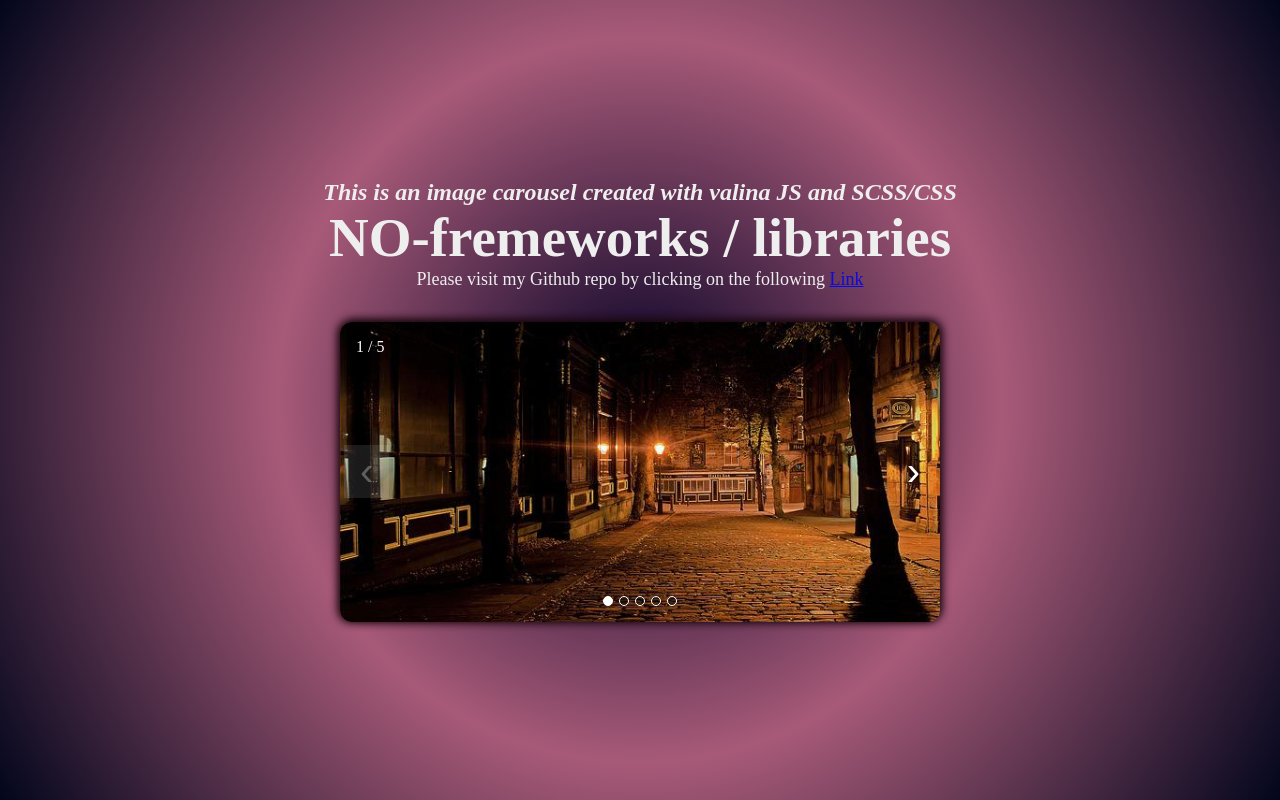
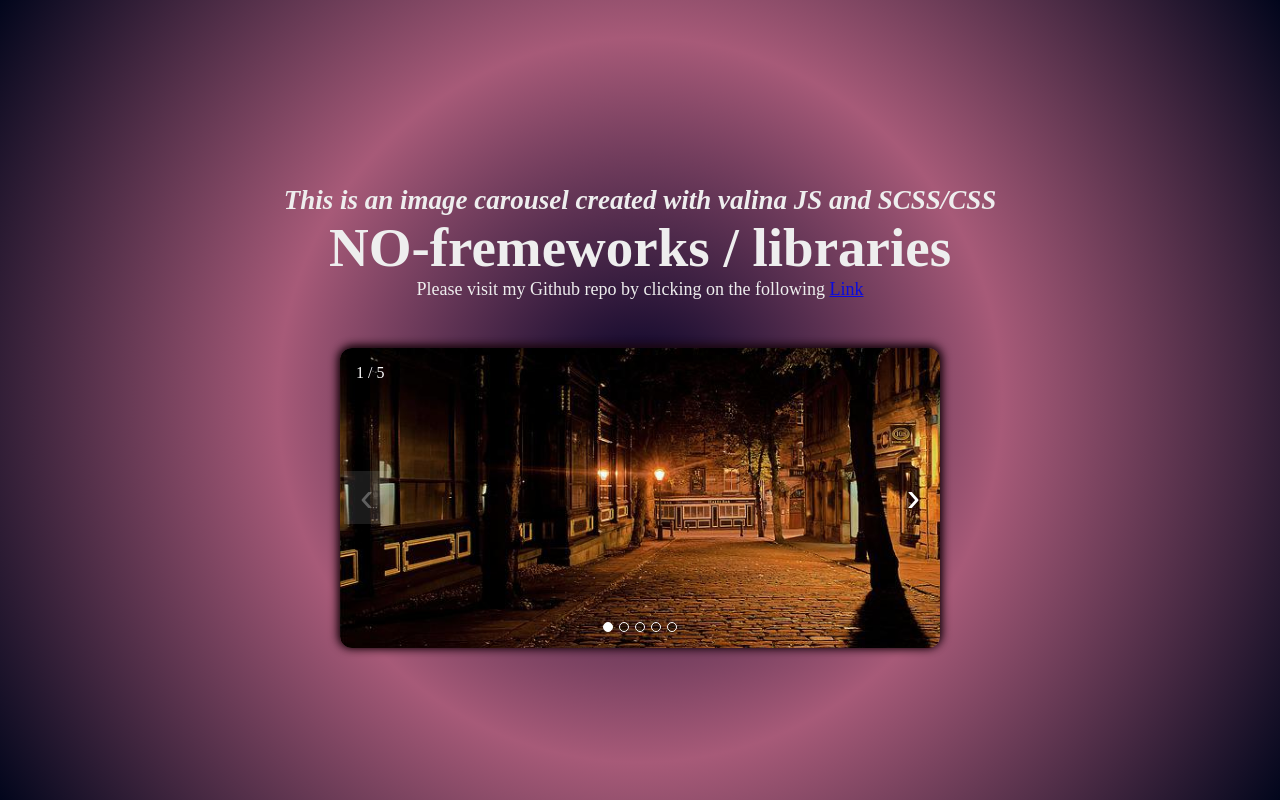
Before and after one commit to Ravichandra77/Image-carousel, a plain HTML site: page index.html in a window 1280 px wide. Drawn offline with Linux system fonts and the light colour scheme.

Commit message:
added some CSS

```diff
--- a/index.html
+++ b/index.html
@@ -13,7 +13,7 @@
         <div class="page-heading">
             <h2 class="main-heading">This is an image carousel created with valina JS and SCSS/CSS</h2>
             <p class="text-big">NO-fremeworks / libraries</p>
-            <p class="default-text">Please visit my Github repo by clicking on the following <a href="https://github.com/Ravichandra77/Image-carousel"> Link</a></p>
+            <p class="default-text">Please visit my Github repo by clicking on the following <a href="https://github.com/Ravichandra77/Image-carousel" target="_blank"> Link</a></p>
         </div>
         <div class="carousel-wrapper" js-carousel-wrapper>
             <div class="slide-number">
--- a/scss/style.scss
+++ b/scss/style.scss
@@ -20,10 +20,12 @@ a[href] {
     flex-direction: column;
     padding: 1rem;
     .page-heading {
-        margin-bottom: 2rem;
+        margin-top: 2rem;
+        margin-bottom: 3rem;
         text-align: center;
         max-width: 100%;
         color: #eee;
+        font-size: calc(14px + 6 * (100vw - 480px)/1200);
         .main-heading {
             font-style: italic;
         }
@@ -62,6 +64,7 @@ a[href] {
             width: 100%;
             height: 100%;
             object-fit: cover;
+            object-position: center;
          }
         &[data-active-slide] {
             opacity: 1;
```
Also changed, not shown: css/style.css, 1 other file.
